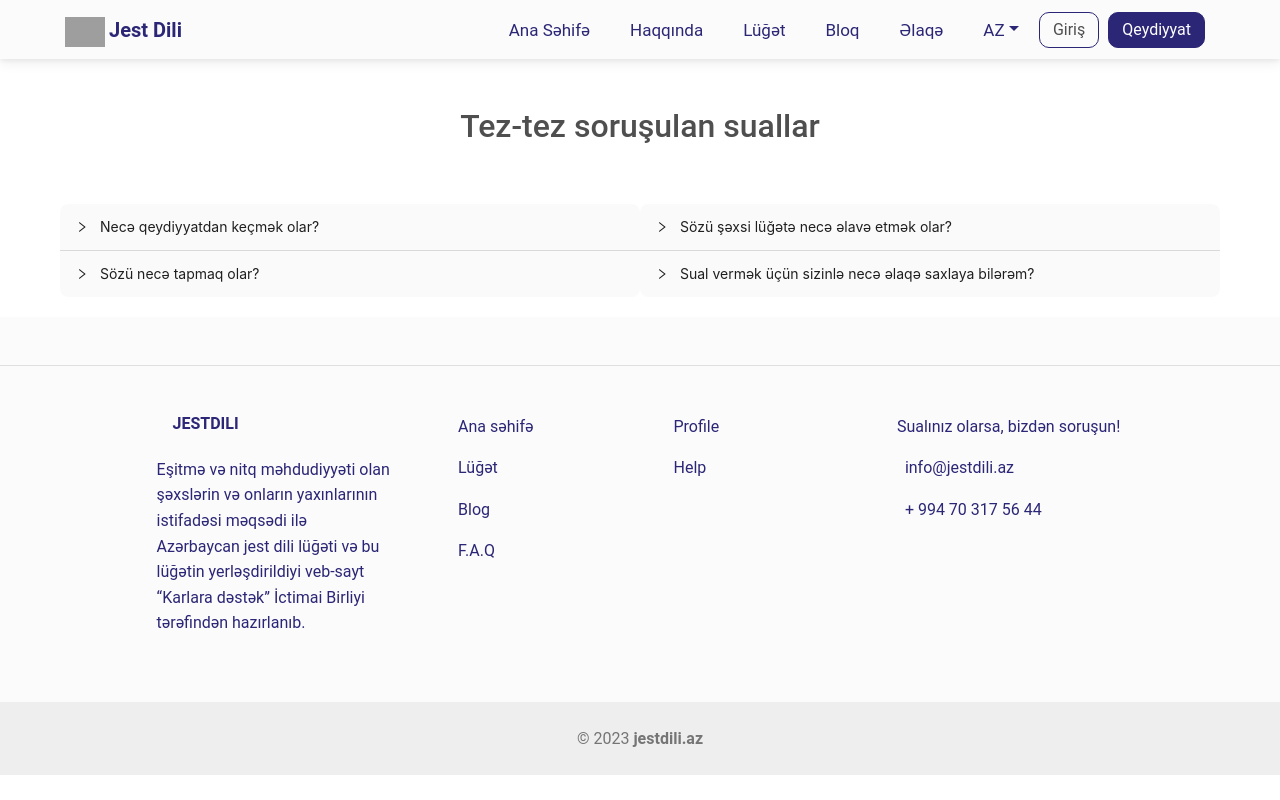
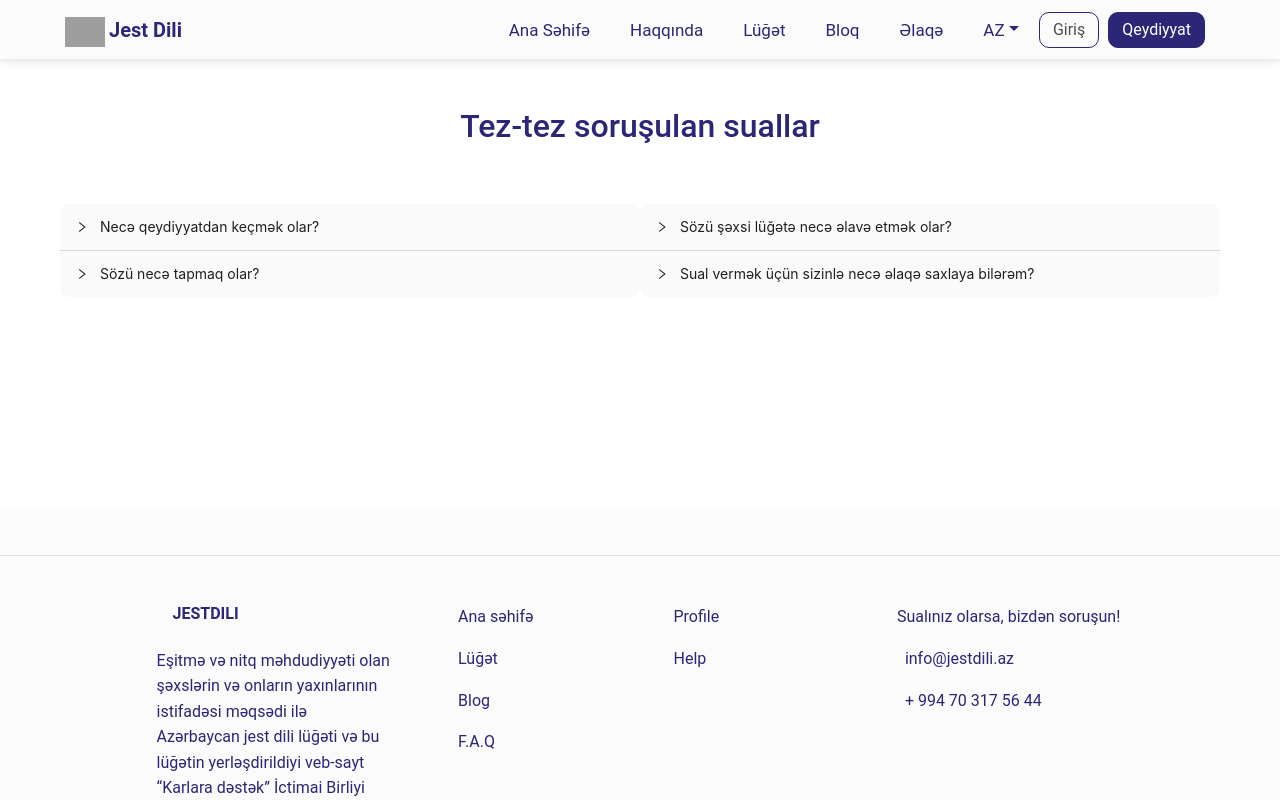
Before and after one commit to NarminM11/SDP-ProjecT, a React (Create React App) app: page /faq in a window 1280 px wide. Shown: the top 800 px of the page. Built offline with nearby package versions, Linux system fonts and the light colour scheme; grey boxes are pictures that could not be loaded.

Commit message:
faq changes

```diff
--- a/src/assets/faq.css
+++ b/src/assets/faq.css
@@ -1,9 +1,17 @@
+.container-for-all{
+    height: 400px;
+}
+
+/* .faq-col{
+    height: 200px;
+} */
 .faq-accordion-containe {
     padding: 50px;
     background-color: red;
   }
 
   .ant-collapse {
+    /* height: 200px; */
     border: none;
   }
 
@@ -16,6 +24,7 @@
   }
 
   .head-faq {
+    color: #2b2676;
     text-align: center;
   }
 
@@ -48,3 +57,10 @@
  .faq-text{
     color: #2b2676;
 }
+
+@media only screen and (max-width: 600px) {
+    .ant-collapse-header {
+        height: 90px;
+    }
+
+  }
--- a/src/pages/faq.js
+++ b/src/pages/faq.js
@@ -67,7 +67,7 @@ const Faq = () => {
           <div className="faqPage">
             <div className="faq-accordion-container">
               <Row>
-                <Col span={12}>
+                <Col span={12} className="faq-col">
                   <Collapse
                     accordion
                     activeKey={activeKey}
```
